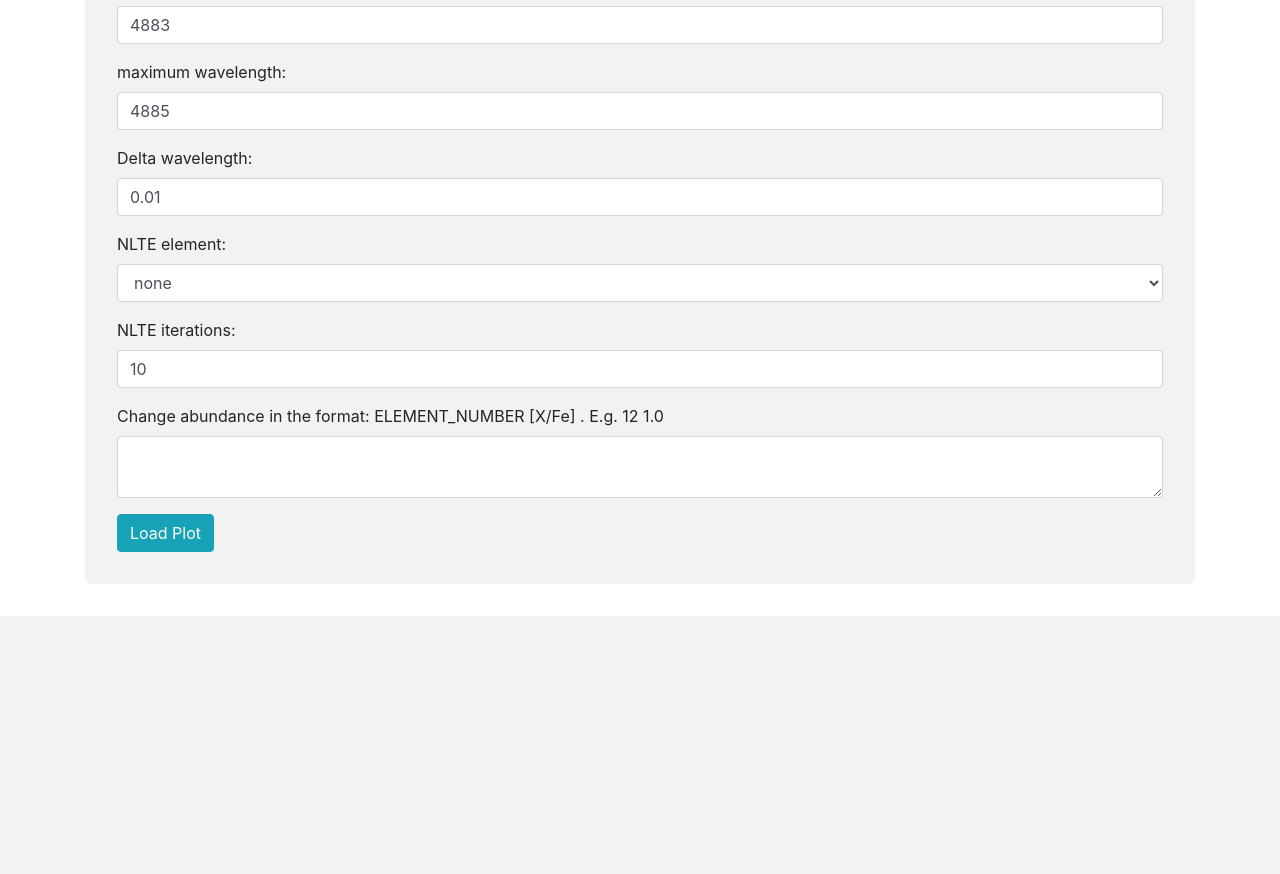
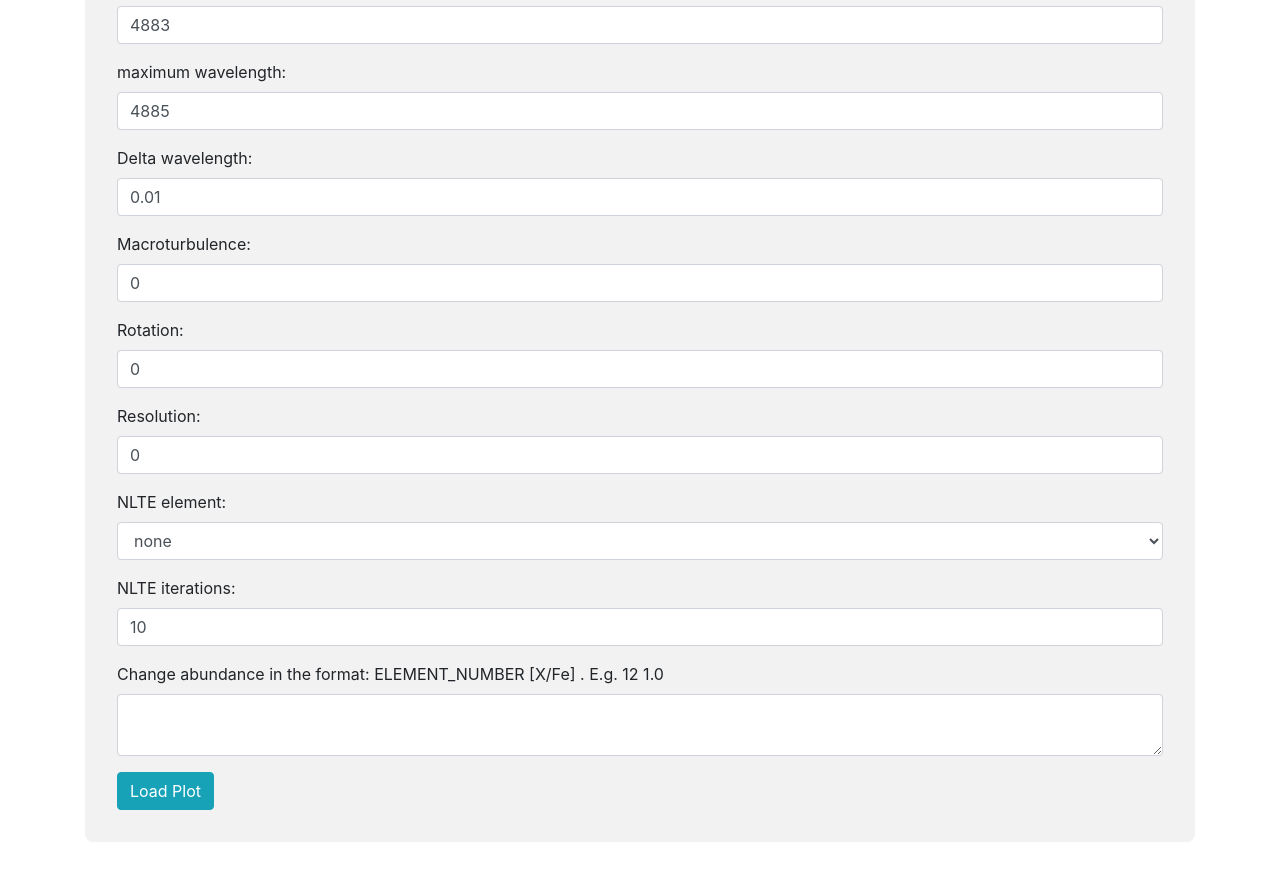
Before and after one commit to stormnick/TSGuiPy, a Flask app: page /generate_synthetic_spectrum in a window 1280 px wide. Shown: the part 716-1590 px from the top of the page. Before the commit the page ends 1332 px from the top, so only its background shows below. Run offline with Flask 3, Linux system fonts and the light colour scheme; some libraries are stand-ins or nearby versions.

Commit message:
added broadening

```diff
--- a/src/app.py
+++ b/src/app.py
@@ -166,7 +166,7 @@ def results():
 def generate_synthetic_spectrum():
     return render_template('generate_synthetic_spectrum.html')
 
-def call_m3d(teff, logg, feh, vmic, lmin, lmax, ldelta, nlte_element, nlte_iter, xfeabundances):
+def call_m3d(teff, logg, feh, vmic, lmin, lmax, ldelta, nlte_element, nlte_iter, xfeabundances, vmac, rotation, resolution):
     m3dis_paths = {"m3dis_path": "/Users/storm/PycharmProjects/3d_nlte_stuff/m3dis_l/m3dis/experiments/Multi3D/",
                    "nlte_config_path": "/Users/storm/docker_common_folder/TSFitPy/input_files/nlte_data/nlte_filenames.cfg",
                    "model_atom_path": "/Users/storm/docker_common_folder/TSFitPy/input_files/nlte_data/model_atoms/",
@@ -207,7 +207,8 @@ def call_m3d(teff, logg, feh, vmic, lmin, lmax, ldelta, nlte_element, nlte_iter,
     wavelength, norm_flux = plot_synthetic_data_m3dis(m3dis_paths, teff, logg, feh, vmic, lmin, lmax, ldelta,
                                                       atmosphere_type, atmos_format, n_nu, mpi_cores, hash_table_size,
                                                       nlte_flag, element_in_nlte, element_abundances, snap, dims, nx, ny, nz,
-                                                      nlte_iterations_max, nlte_convergence_limit, m3dis_package_name="m3dis", verbose=False)
+                                                      nlte_iterations_max, nlte_convergence_limit, m3dis_package_name="m3dis",
+                                                      verbose=False, macro=vmac, resolution=resolution, rotation=rotation)
     return list(wavelength), list(norm_flux)
 
 
@@ -224,8 +225,11 @@ def get_plot_m3d():
     nlte_element = data['nlte_element']
     nlte_iter = int(data['nlte_iter'])
     xfeabundances = data['m3d_xfeabundances']
-    print("get_plot_m3d")
-    wavelength, flux = call_m3d(teff, logg, feh, vmic, lmin, lmax, ldelta, nlte_element, nlte_iter, xfeabundances)
+    vmac = float(data['vmac'])
+    resolution = float(data['resolution'])
+    rotation = float(data['rotation'])
+    #print("get_plot_m3d")
+    wavelength, flux = call_m3d(teff, logg, feh, vmic, lmin, lmax, ldelta, nlte_element, nlte_iter, xfeabundances, vmac, rotation, resolution)
     fig = plot.plot_synthetic_data(wavelength, flux, lmin, lmax)
     return jsonify({"data": fig.to_dict()["data"], "layout": fig.to_dict()["layout"]})
 
--- a/src/templates/generate_synthetic_spectrum.html
+++ b/src/templates/generate_synthetic_spectrum.html
@@ -59,7 +59,10 @@
         deltal: document.getElementById("m3d_deltal").value,
         nlte_element: document.getElementById("m3d_nlte_element").value,
         nlte_iter: document.getElementById("m3d_nlte_iter").value,
-        m3d_xfeabundances: document.getElementById("m3d_xfeabundances").value
+        m3d_xfeabundances: document.getElementById("m3d_xfeabundances").value,
+        vmac: document.getElementById("m3d_vmac").value,
+        resolution: document.getElementById("m3d_resolution").value,
+        rotation: document.getElementById("m3d_rotation").value
     };
 
     $.ajax({
@@ -152,6 +155,18 @@
                 <input type="number" class="form-control" id="m3d_deltal" name="m3d_deltal"  value="0.01">
             </div>
             <div class="form-group">
+                <label for="m3d_vmac">Macroturbulence:</label>
+                <input type="number" class="form-control" id="m3d_vmac" name="m3d_vmac"  value="0">
+            </div>
+            <div class="form-group">
+                <label for="m3d_rotation">Rotation:</label>
+                <input type="number" class="form-control" id="m3d_rotation" name="m3d_rotation"  value="0">
+            </div>
+            <div class="form-group">
+                <label for="m3d_resolution">Resolution:</label>
+                <input type="number" class="form-control" id="m3d_resolution" name="m3d_resolution"  value="0">
+            </div>
+            <div class="form-group">
                 <label for="m3d_nlte_element">NLTE element:</label>
                 <select class="form-control" id="m3d_nlte_element" name="m3d_nlte_element"  value="none">
                     <option>none</option>
```
